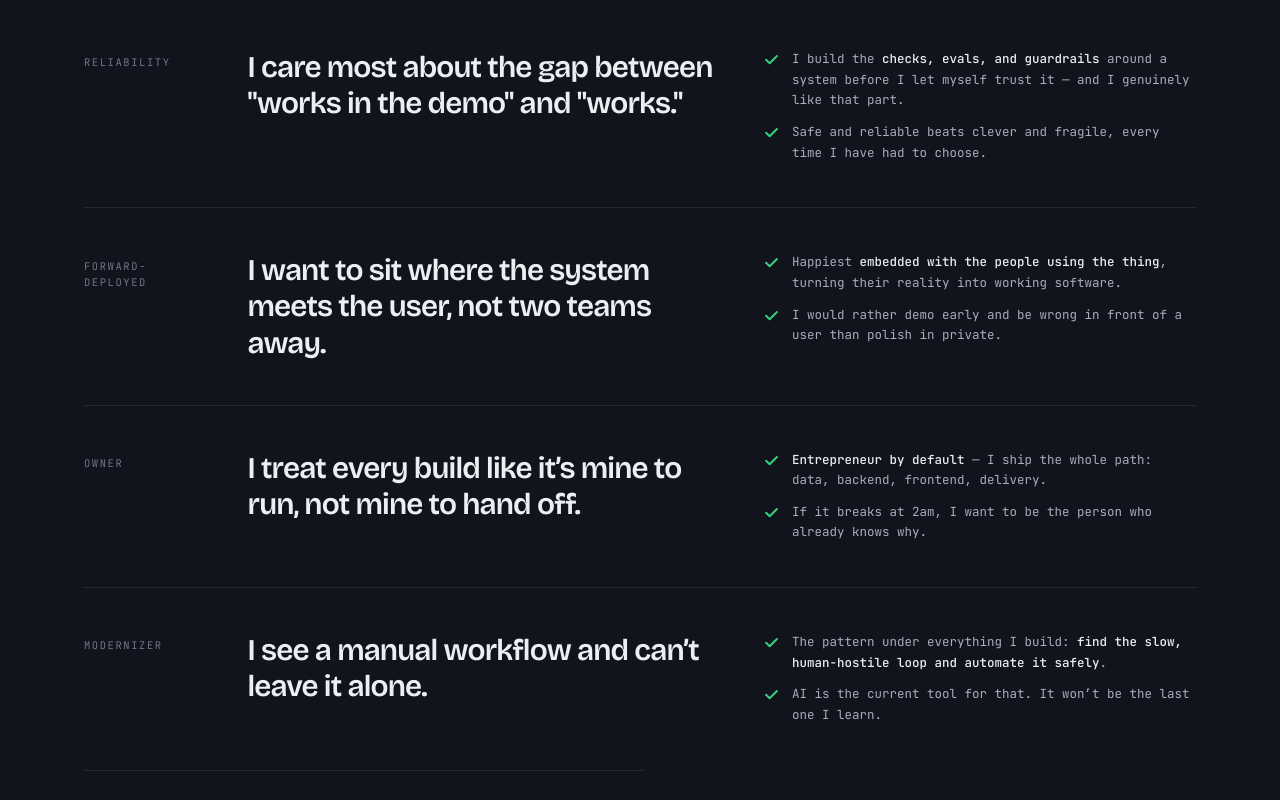
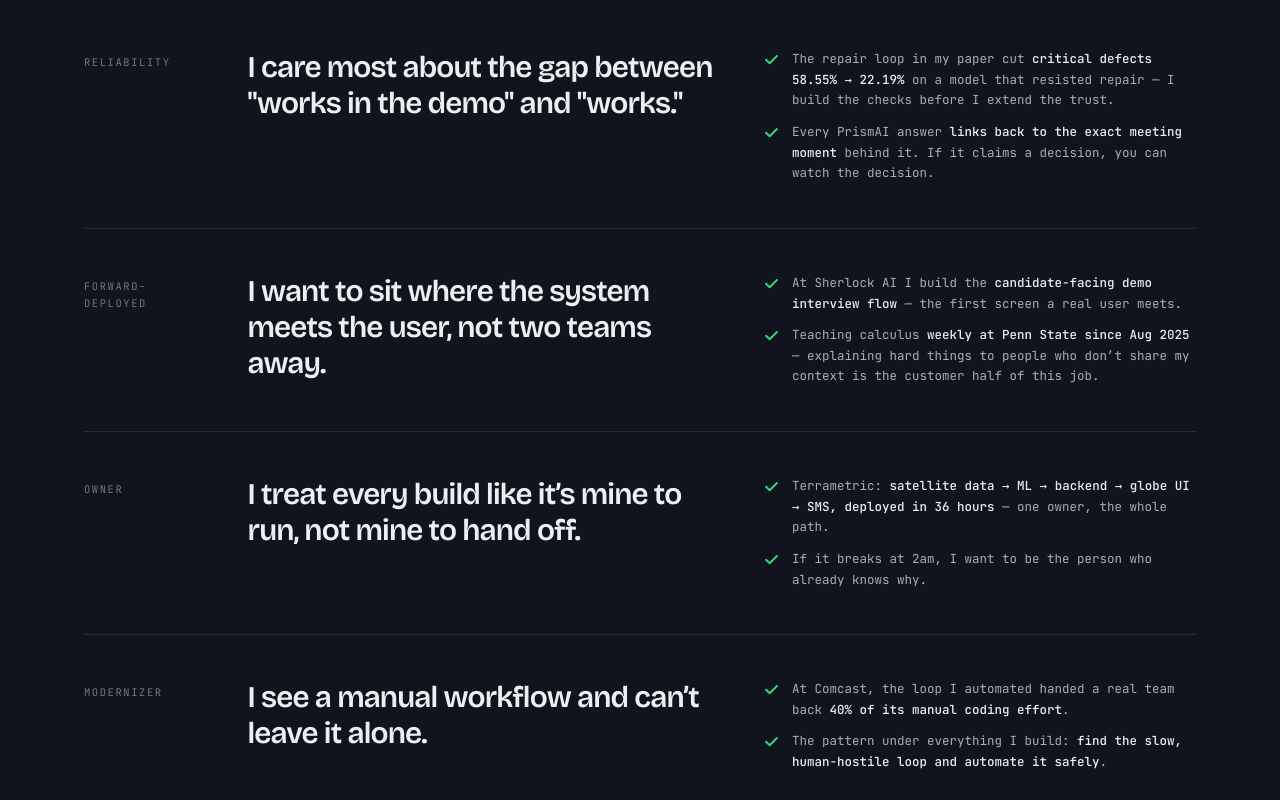
Before and after one commit to vs-githjk/Portfolio, a React (Vite) app: page / in a window 1280 px wide. Shown: the part 5840-6640 px from the top of the page. Built offline with nearby package versions, Linux system fonts and the light colour scheme.

Commit message:
Value: restore a verifiable receipt under every identity claim

```diff
--- a/src/data/content.js
+++ b/src/data/content.js
@@ -309,23 +309,23 @@ export const value = {
       tag: 'Reliability',
       claim: 'I care most about the gap between "works in the demo" and "works."',
       receipts: [
-        'I build the **checks, evals, and guardrails** around a system before I let myself trust it — and I genuinely like that part.',
-        'Safe and reliable beats clever and fragile, every time I have had to choose.',
+        'The repair loop in my paper cut **critical defects 58.55% → 22.19%** on a model that resisted repair — I build the checks before I extend the trust.',
+        'Every PrismAI answer **links back to the exact meeting moment** behind it. If it claims a decision, you can watch the decision.',
       ],
     },
     {
       tag: 'Forward-deployed',
       claim: 'I want to sit where the system meets the user, not two teams away.',
       receipts: [
-        'Happiest **embedded with the people using the thing**, turning their reality into working software.',
-        'I would rather demo early and be wrong in front of a user than polish in private.',
+        'At Sherlock AI I build the **candidate-facing demo interview flow** — the first screen a real user meets.',
+        'Teaching calculus **weekly at Penn State since Aug 2025** — explaining hard things to people who don’t share my context is the customer half of this job.',
       ],
     },
     {
       tag: 'Owner',
       claim: 'I treat every build like it’s mine to run, not mine to hand off.',
       receipts: [
-        '**Entrepreneur by default** — I ship the whole path: data, backend, frontend, delivery.',
+        'Terrametric: **satellite data → ML → backend → globe UI → SMS, deployed in 36 hours** — one owner, the whole path.',
         'If it breaks at 2am, I want to be the person who already knows why.',
       ],
     },
@@ -333,8 +333,8 @@ export const value = {
       tag: 'Modernizer',
       claim: 'I see a manual workflow and can’t leave it alone.',
       receipts: [
+        'At Comcast, the loop I automated handed a real team back **40% of its manual coding effort**.',
         'The pattern under everything I build: **find the slow, human-hostile loop and automate it safely**.',
-        'AI is the current tool for that. It won’t be the last one I learn.',
       ],
     },
   ],
```
Also changed, not shown: 1 other file (tests, documents, lock files or other folders).
